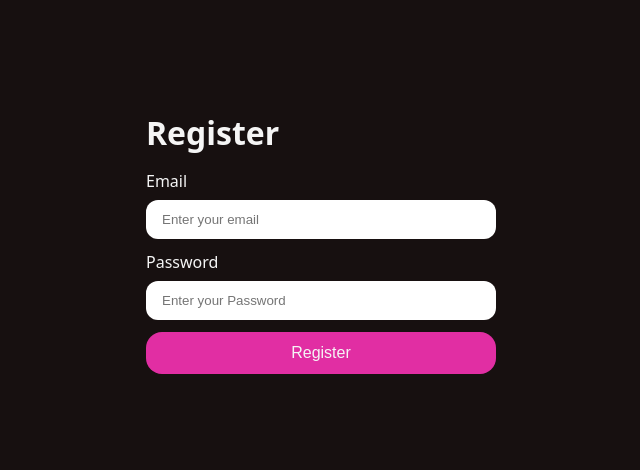
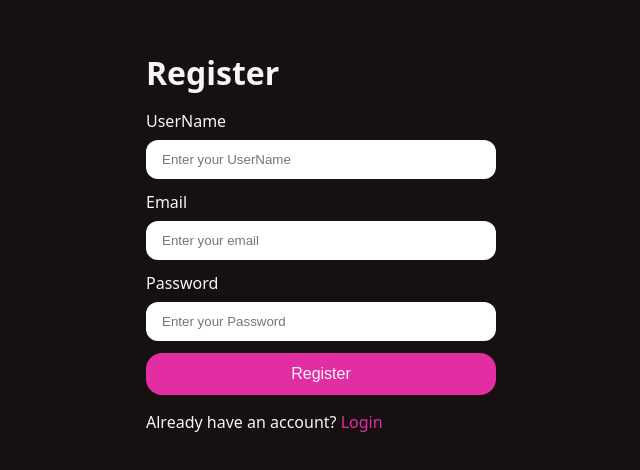
Before and after one commit to Himanshu116k/Smart_Ai_Resume_Checker, a React app in the folder Frontend/: page /register in a window 1280 px wide. Shown: the part 158-628 px from the top of the page, without its empty margins (319-959 px from the left). Built offline with nearby package versions, Linux system fonts and the light colour scheme; the HTML template or start-up script is replaced by a standard one.

Commit message:
making a login-register

```diff
--- a/Frontend/src/features/auth/auth.form.scss
+++ b/Frontend/src/features/auth/auth.form.scss
@@ -35,4 +35,8 @@
         padding-block:0.75rem;
         border-radius: 0.75rem;
     }
+    a{
+        color:#e12ea3;
+        text-decoration: none;
+    }
 }
--- a/Frontend/src/features/auth/pages/Login.jsx
+++ b/Frontend/src/features/auth/pages/Login.jsx
@@ -1,4 +1,6 @@
 import "../../auth/auth.form.scss"
+import {useNavigate,Link} from "react-router"
+
 const Login = () => {
 
   const handleSubmit = (e) =>{
@@ -21,6 +23,8 @@
 
         </div>
         <button className='button primary-button '>Login</button>
+        <p>Don't have an account? <Link to='/register'>Register</Link> </p>
+
       </form>
     </div>
    </main>
--- a/Frontend/src/features/auth/pages/Register.jsx
+++ b/Frontend/src/features/auth/pages/Register.jsx
@@ -1,6 +1,17 @@
 import React from 'react'
+import {useNavigate,Link} from "react-router"
+
 
 const Register = () => {
+
+
+
+
+
+
+  const navigate = useNavigate();
+
+
 
    const handleSubmit = (e) =>{
     e.preventDefault();
@@ -11,6 +22,11 @@
       <h1>Register
       </h1>
       <form onSubmit={handleSubmit}>
+        <div className="input-group">
+          <label htmlFor="username">UserName</label>
+          <input type="text" id="username" name="username" placeholder="Enter your UserName" />
+
+        </div>
         <div className="input-group">
           <label htmlFor="email">Email</label>
           <input type="email" id="email" name="email" placeholder="Enter your email" />
@@ -25,6 +41,7 @@
 
         </button>
       </form>
+      <p>Already have an account? <Link to='/login'>Login</Link> </p>
     </div>
    </main>
   )
```
